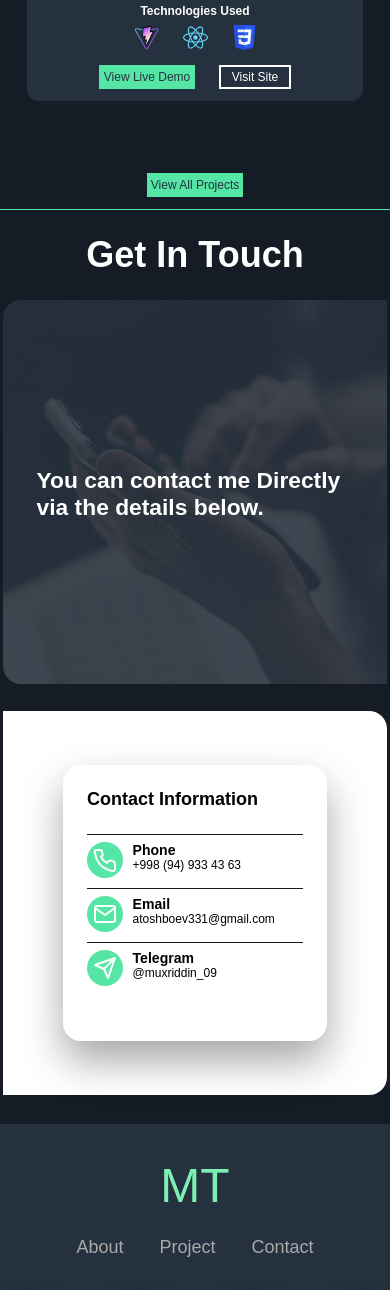
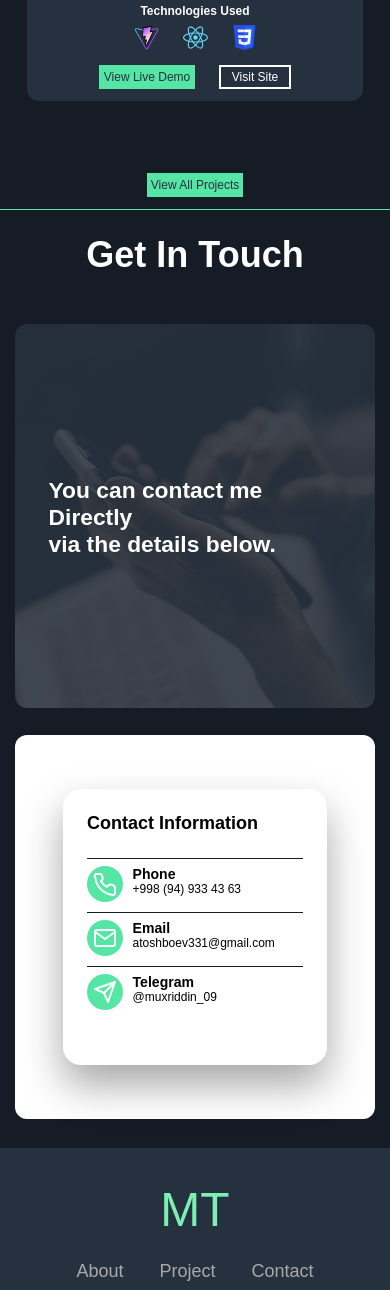
Before and after one commit to MukhriddinToshboyev/Portfoliyo, a React (Vite) app: page / in a window 390 px wide. Shown: the part 4559-5849 px from the top of the page. Built offline with nearby package versions, Linux system fonts and the light colour scheme.

Commit message:
style: Contact

```diff
--- a/src/Contact/style.css
+++ b/src/Contact/style.css
@@ -31,7 +31,7 @@
 }
 
 .Contact_left img {
-  width: 32rem;
+  width: 30rem;
   height: 32rem;
   border-top-left-radius: 1.5rem;
   border-bottom-left-radius: 1.5rem;
@@ -54,7 +54,7 @@
 
 .Contact_right {
   height: 32rem;
-  width: 32rem;
+  width: 30rem;
   margin-bottom: 0.4rem;
   background-color: white;
   color: black;
@@ -104,5 +104,12 @@
   .Contact_card {
     flex-direction: column;
     gap: 2rem;
+    margin: 2rem;
+  }
+  .Contact_left img {
+    border-radius: 1rem;
+  }
+  .Contact_right {
+    border-radius: 1rem;
   }
 }
```
